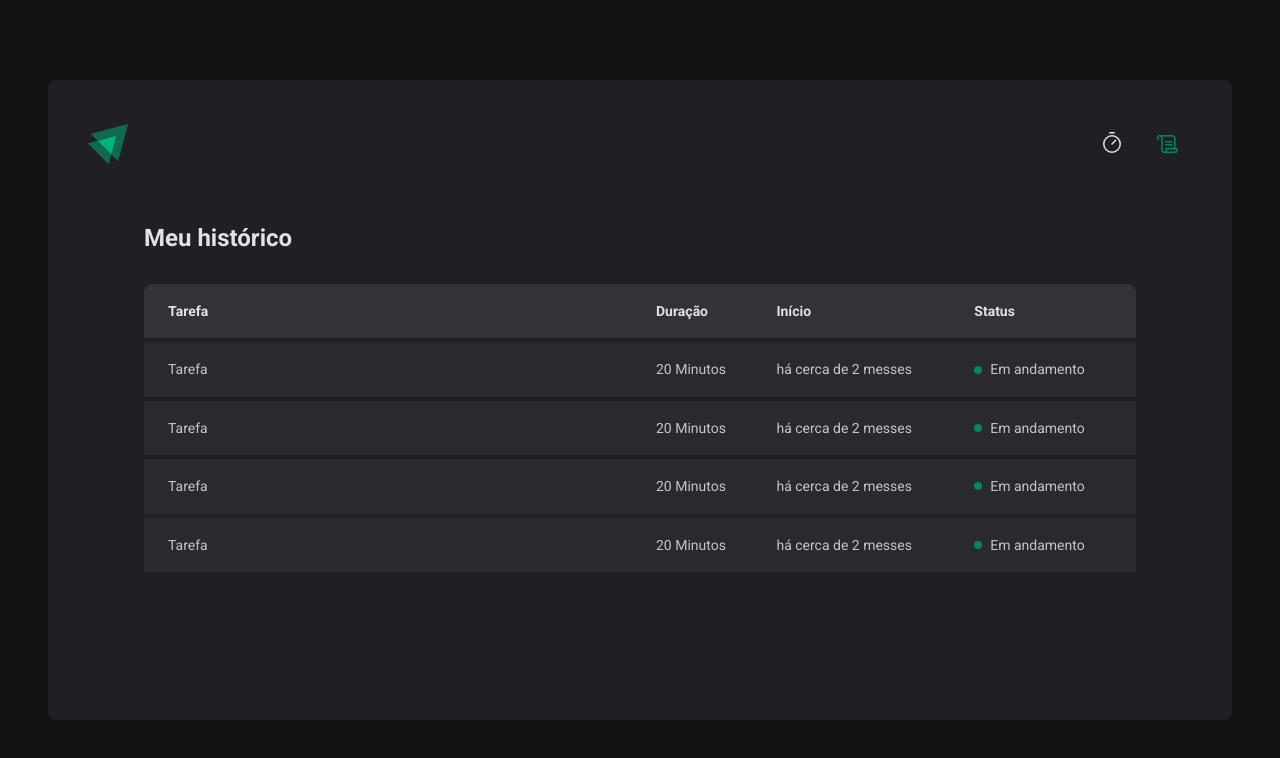
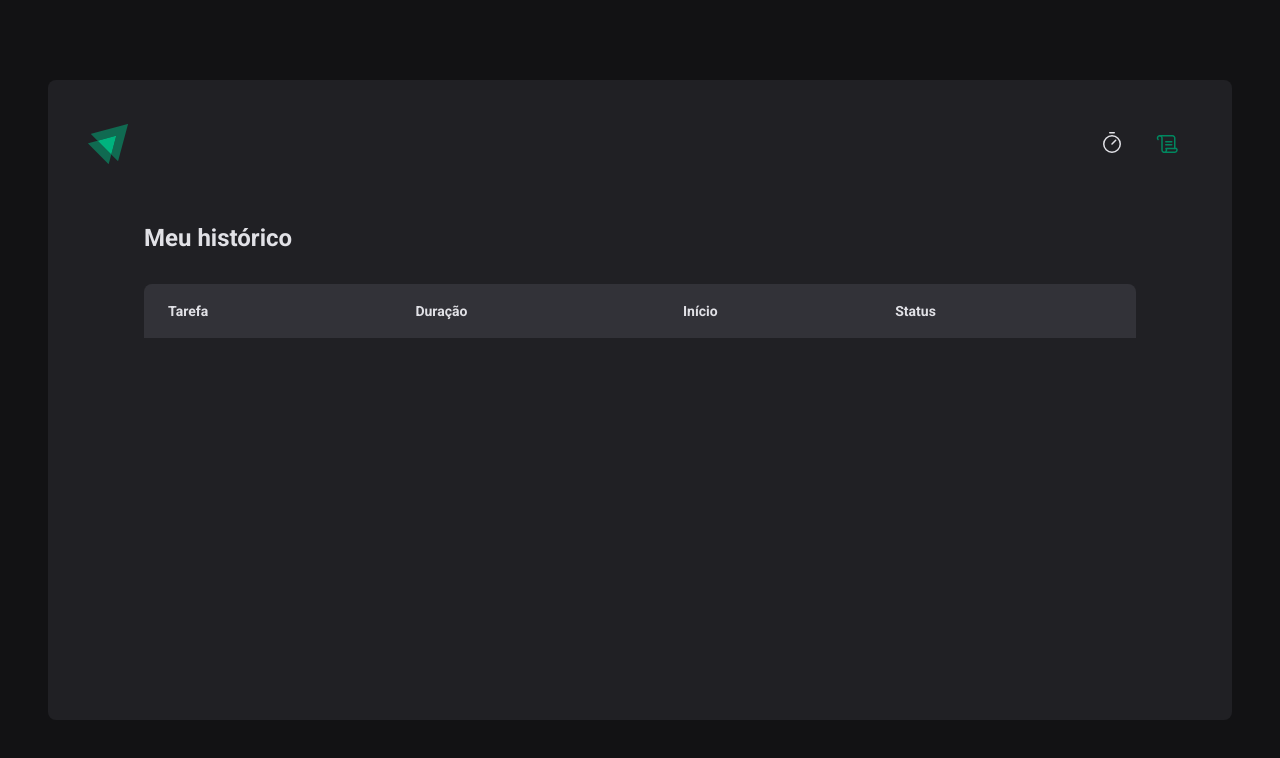
Before and after one commit to ViniOliver01/Pomodoro, a React (Vite) app: page /history in a window 1280 px wide. Shown: the top 758 px of the page. Built offline with nearby package versions, Linux system fonts and the light colour scheme.

Commit message:
upgrade context and add to separate file

```diff
--- a/src/App/App.tsx
+++ b/src/App/App.tsx
@@ -4,12 +4,15 @@ import { BrowserRouter } from 'react-router-dom'
 
 import { defaultTheme } from '../Styles/Themes/Default'
 import { GlobalStyle } from '../Styles/Themes/Global'
+import { CyclesContextProvider } from '../contexts/CyclesContext'
 
 export function App() {
   return (
     <ThemeProvider theme={defaultTheme}>
       <BrowserRouter>
-        <Router />
+        <CyclesContextProvider>
+          <Router />
+        </CyclesContextProvider>
       </BrowserRouter>
       <GlobalStyle />
     </ThemeProvider>
--- a/src/Pages/History/Index.tsx
+++ b/src/Pages/History/Index.tsx
@@ -1,6 +1,12 @@
 import { HistoryContainer, HistoryList, Status } from './Styles'
+import { useContext } from 'react';
+import { CyclesContext } from './../../contexts/CyclesContext';
+import { formatDistanceToNow } from "date-fns";
+import ptBR from "date-fns/locale/pt-BR";
 
 export function History() {
+  const {cycles} = useContext(CyclesContext)
+
   return (
     <HistoryContainer>
       <h1>Meu histórico</h1>
@@ -16,38 +22,25 @@ export function History() {
             </tr>
           </thead>
           <tbody>
-            <tr>
-              <td>Tarefa</td>
-              <td>20 Minutos</td>
-              <td>há cerca de 2 messes</td>
-              <td>
-                <Status statusColor="green">Em andamento</Status>
-              </td>
-            </tr>
-            <tr>
-              <td>Tarefa</td>
-              <td>20 Minutos</td>
-              <td>há cerca de 2 messes</td>
-              <td>
-                <Status statusColor="green">Em andamento</Status>
-              </td>
-            </tr>
-            <tr>
-              <td>Tarefa</td>
-              <td>20 Minutos</td>
-              <td>há cerca de 2 messes</td>
-              <td>
-                <Status statusColor="green">Em andamento</Status>
-              </td>
-            </tr>
-            <tr>
-              <td>Tarefa</td>
-              <td>20 Minutos</td>
-              <td>há cerca de 2 messes</td>
-              <td>
-                <Status statusColor="green">Em andamento</Status>
-              </td>
-            </tr>
+
+            {cycles.map(task => {
+              return(
+                <tr key={task.id}>
+                <td>{task.task}</td>
+                <td>{task.minutesAmount} Minutos</td>
+                <td>{formatDistanceToNow(task.startDate, {
+                  addSuffix: true,
+                  locale: ptBR,
+                })}</td>
+                <td>
+                  {task.finishedDate && <Status statusColor="green">Concluído</Status>}
+                  {task.interruptedDate && <Status statusColor="yellow">Em andamento</Status>}
+                  {!task.finishedDate && !task.interruptedDate &&
+                  <Status statusColor="red">Interrompido</Status>}
+                </td>
+                </tr>
+              )
+            })}
           </tbody>
         </table>
       </HistoryList>
--- a/src/Pages/Home/Index.tsx
+++ b/src/Pages/Home/Index.tsx
@@ -1,5 +1,4 @@
 import { HandPalm, Play } from 'phosphor-react'
-import { createContext, useEffect, useState } from 'react'
 import { FormProvider, useForm } from 'react-hook-form'
 import { zodResolver } from '@hookform/resolvers/zod'
 import * as zod from 'zod'
@@ -12,25 +11,8 @@ import {
 
 import { NewCycleForm } from './components/NewCycleForm'
 import { Countdown } from './components/Countdown'
-
-
-
-interface Cycle {
-  id: string;
-  task: string;
-  minutesAmount: number;
-  startDate: Date;
-  interruptedDate?: Date;
-  finishedDate?: Date;
-}
-
-interface CyclesContextType {
-  activeCycle: Cycle | undefined;
-  activeCycleId: String | null;
-  markCurrentCycleAsFinished: () => void;
-  amountSecondsPassed: number;
-  setSecondsPassed: (seconds: number) => void;
-}
+import { useContext } from 'react';
+import { CyclesContext } from './../../contexts/CyclesContext';
 
 interface NewCycleFormData {
   task: string
@@ -44,12 +26,12 @@ const newCycleFormValidationSchema = zod.object({
   .max(60, 'o ciclo precisa ser no máximo 60 min'),
 })
 
-export const CyclesContext = createContext({} as CyclesContextType)
-
 export function Home() {
-  const [cycles, setCycles] = useState<Cycle[]>([])
-  const [activeCycleId, setActiveCycleId] = useState<string | null>(null)
-  const [amountSecondsPassed, setAmountSecondsPassed] = useState(0)
+  const {
+    activeCycle,
+    createNewCycle,
+    interruptCycle,
+  } = useContext(CyclesContext)
 
   const newCycleForm = useForm<NewCycleFormData>({
     resolver: zodResolver(newCycleFormValidationSchema),
@@ -61,49 +43,9 @@ export function Home() {
 
   const {handleSubmit, watch, reset} = newCycleForm
 
-  const activeCycle = cycles.find(cycle => cycle.id == activeCycleId)
-
-  function markCurrentCycleAsFinished(){
-    setCycles(
-      (state) => state.map((cycle) => {
-        if(cycle.id == activeCycleId) {
-          return { ...cycle , finishedDate: new Date()}
-        } else {
-          return cycle
-        }
-      }),
-      )
-  }
-
   function handleCreateNewCycle(data: NewCycleFormData){
-    const newCycle: Cycle = {
-      id: String(new Date().getTime()),
-      task: data.task,
-      minutesAmount: data.minutesAmount,
-      startDate: new Date(),
-    }
-    setCycles((state) => [...state, newCycle])
-    setActiveCycleId(newCycle.id)
-    setAmountSecondsPassed(0)
-    reset();
-  }
-
-  function handleInterruptCycle(){
-    setCycles(
-      (state) => state.map((cycle) => {
-        if(cycle.id == activeCycleId) {
-          return { ...cycle , interruptedDate: new Date()}
-        } else {
-          return cycle
-        }
-      }),
-      )
-
-    setActiveCycleId(null);
-  }
-
-  function setSecondsPassed(seconds: number){
-    setAmountSecondsPassed(seconds)
+    createNewCycle(data)
+    reset()
   }
 
   const task = watch('task')
@@ -112,21 +54,12 @@ export function Home() {
   return (
     <HomeContainer>
        <form action="" onSubmit={handleSubmit(handleCreateNewCycle)} >
-        <CyclesContext.Provider value={
-          {activeCycle,
-          activeCycleId,
-          markCurrentCycleAsFinished,
-          amountSecondsPassed,
-          setSecondsPassed,
-          }}>
-          <FormProvider {...newCycleForm}>
-            <NewCycleForm />
-          </FormProvider>
-          <Countdown />
-        </CyclesContext.Provider>
-
+        <FormProvider {...newCycleForm}>
+          <NewCycleForm />
+        </FormProvider>
+        <Countdown />
         {activeCycle ?
-        <StopCountdownButton onClick={handleInterruptCycle} type="button">
+        <StopCountdownButton onClick={interruptCycle} type="button">
           <HandPalm size={24} />
           Interromper
         </StopCountdownButton>
--- a/src/Pages/Home/Styles.ts
+++ b/src/Pages/Home/Styles.ts
@@ -14,8 +14,6 @@ export const HomeContainer = styled.main`
     gap: 3.5rem;
   }
 `
-
-
 
 export const BaseCountdownButton = styled.button`
   width: 100%;
--- a/src/Pages/Home/components/NewCycleForm/index.tsx
+++ b/src/Pages/Home/components/NewCycleForm/index.tsx
@@ -1,7 +1,7 @@
 import { useFormContext } from "react-hook-form";
 import { FormContainer, MinutesAmountInput, TaskInput } from "./styles";
 import { useContext } from 'react';
-import { CyclesContext } from './../../Index';
+import { CyclesContext } from "../../../../contexts/CyclesContext";
 
 export function NewCycleForm() {
   const {activeCycle} = useContext(CyclesContext)
--- /dev/null
+++ b/src/contexts/CyclesContext.tsx
@@ -0,0 +1,99 @@
+import { Children, createContext, ReactNode, useState } from "react"
+
+interface Cycle {
+    id: string;
+    task: string;
+    minutesAmount: number;
+    startDate: Date;
+    interruptedDate?: Date;
+    finishedDate?: Date;
+}
+
+interface CreateCycleData {
+    task: string;
+    minutesAmount: number;
+}
+
+interface CyclesContextType {
+    cycles: Cycle[];
+    activeCycle: Cycle | undefined;
+    activeCycleId: String | null;
+    markCurrentCycleAsFinished: () => void;
+    amountSecondsPassed: number;
+    setSecondsPassed: (seconds: number) => void;
+    createNewCycle: (data: CreateCycleData) => void;
+    interruptCycle: () => void;
+}
+
+interface CyclesContextProviderProps {
+    children: ReactNode
+}
+
+export const CyclesContext = createContext({} as CyclesContextType)
+
+export function CyclesContextProvider({children}: CyclesContextProviderProps) {
+
+    const [cycles, setCycles] = useState<Cycle[]>([])
+    const [activeCycleId, setActiveCycleId] = useState<string | null>(null)
+    const [amountSecondsPassed, setAmountSecondsPassed] = useState(0)
+
+    const activeCycle = cycles.find(cycle => cycle.id == activeCycleId)
+
+    function markCurrentCycleAsFinished(){
+        setCycles(
+          (state) => state.map((cycle) => {
+            if(cycle.id == activeCycleId) {
+              return { ...cycle , finishedDate: new Date()}
+            } else {
+              return cycle
+            }
+          }),
+          )
+      }
+
+    function setSecondsPassed(seconds: number){
+        setAmountSecondsPassed(seconds)
+      }
+
+      function createNewCycle(data: CreateCycleData){
+        const newCycle: Cycle = {
+          id: String(new Date().getTime()),
+          task: data.task,
+          minutesAmount: data.minutesAmount,
+          startDate: new Date(),
+        }
+        setCycles((state) => [...state, newCycle])
+        setActiveCycleId(newCycle.id)
+        setAmountSecondsPassed(0)
+      }
+
+      function interruptCycle(){
+        setCycles(
+          (state) => state.map((cycle) => {
+            if(cycle.id == activeCycleId) {
+              return { ...cycle , interruptedDate: new Date()}
+            } else {
+              return cycle
+            }
+          }),
+          )
+
+        setActiveCycleId(null);
+      }
+
+    return(
+        <CyclesContext.Provider value={
+            {activeCycle,
+            activeCycleId,
+            markCurrentCycleAsFinished,
+            amountSecondsPassed,
+            setSecondsPassed,
+            createNewCycle,
+            interruptCycle,
+            cycles,
+            }}
+            >
+            {children}
+            </CyclesContext.Provider>
+    )
+}
```
Also changed, not shown: src/Pages/Home/components/Countdown/index.tsx (+8 -2 lines).
